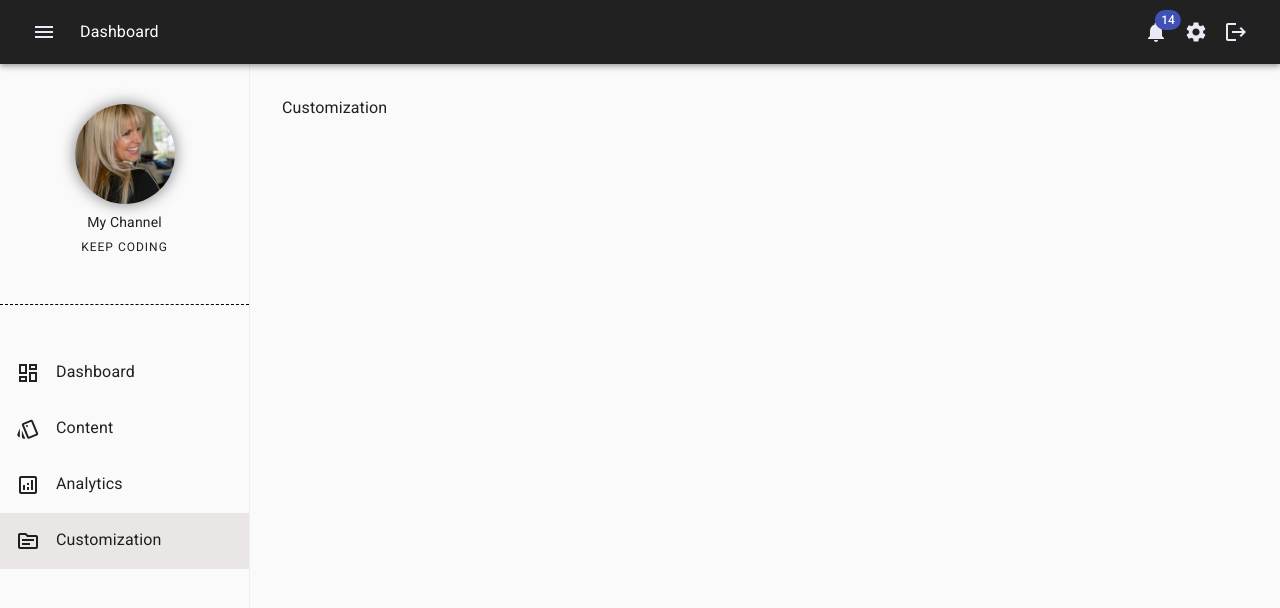
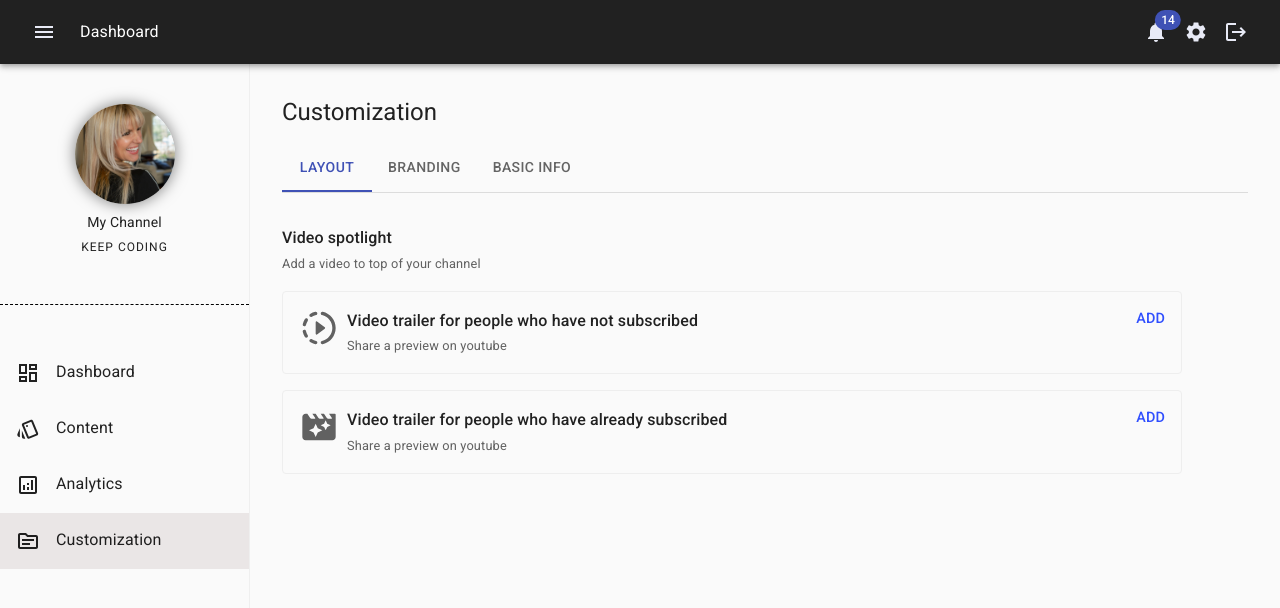
Before and after one commit to freetimezp/js-portfolio-76-dashboard, a React (Vite) app: page /customization in a window 1280 px wide. Shown: the top 608 px of the page. Built offline with nearby package versions, Linux system fonts and the light colour scheme.

Commit message:
08. js-portfolio-76-dashboard. Customization component. Tabs.

```diff
--- a/src/containers/Customization/Customization.jsx
+++ b/src/containers/Customization/Customization.jsx
@@ -1,11 +1,104 @@
+import { useState } from "react";
+import { Box, Tab, Tabs, Typography } from "@mui/material";
+import TabPanel from "../../components/TabPanel";
 
+import ColorText from '../../components/ColorText';
+import SlowMotionVideoRoundedIcon from "@mui/icons-material/SlowMotionVideoRounded";
+import { MovieFilterRounded } from "@mui/icons-material";
 
 const Customization = () => {
+    const [value, setValue] = useState(0);
+
+    const handleChange = (event, newValue) => {
+        setValue(newValue);
+    };
+
     return (
-        <div>
-            Customization
-        </div>
+        <Box>
+            <Typography sx={styles.pageTitle} variant="h5">Customization</Typography>
+
+            <Box sx={{ borderBottom: 1, borderColor: 'divider' }}>
+                <Tabs value={value} onChange={handleChange}>
+                    <Tab label="Layout" id="tab-0" />
+                    <Tab label="Branding" id="tab-1" />
+                    <Tab label="Basic Info" id="tab-2" />
+                </Tabs>
+            </Box>
+
+            <TabPanel value={value} index={0}>
+                <Typography variant="h6">Video spotlight</Typography>
+                <Typography variant="h7">
+                    <ColorText color="neutral.normal">
+                        Add a video to top of your channel
+                    </ColorText>
+                </Typography>
+                <Box sx={styles.rowContainer}>
+                    <SlowMotionVideoRoundedIcon sx={styles.rowIcon} />
+                    <Box sx={styles.secondColumn}>
+                        <Typography variant="h6">Video trailer for people who have not subscribed</Typography>
+                        <Typography variant="h7">
+                            <ColorText color="neutral.normal">
+                                Share a preview on youtube
+                            </ColorText>
+                        </Typography>
+                    </Box>
+                    <Typography sx={styles.rowLink} variant="link">
+                        Add
+                    </Typography>
+                </Box>
+                <Box sx={styles.rowContainer}>
+                    <MovieFilterRounded sx={styles.rowIcon} />
+                    <Box sx={styles.secondColumn}>
+                        <Typography variant="h6">Video trailer for people who have already subscribed</Typography>
+                        <Typography variant="h7">
+                            <ColorText color="neutral.normal">
+                                Share a preview on youtube
+                            </ColorText>
+                        </Typography>
+                    </Box>
+                    <Typography sx={styles.rowLink} variant="link">
+                        Add
+                    </Typography>
+                </Box>
+            </TabPanel>
+
+            <TabPanel value={value} index={1}>
+                <Typography>Add something by yourself.. 2</Typography>
+            </TabPanel>
+
+            <TabPanel value={value} index={2}>
+                <Typography>Add something by yourself.. 3</Typography>
+            </TabPanel>
+        </Box>
     );
 }
 
+const styles = {
+    rowContainer: {
+        width: '100%',
+        maxWidth: 900,
+        border: 1,
+        borderColor: 'neutral.medium',
+        borderRadius: 1,
+        mt: 2,
+        p: 2,
+        display: 'flex',
+        alignItems: 'flex-start',
+    },
+    rowIcon: {
+        fontSize: 40,
+        color: 'neutral.normal',
+    },
+    secondColumn: {
+        ml: 1,
+    },
+    rowLink: {
+        ml: 'auto',
+        textTransform: 'uppercase',
+    },
+    pageTitle: {
+        mb: 2,
+    },
+};
+
 export default Customization;
```
